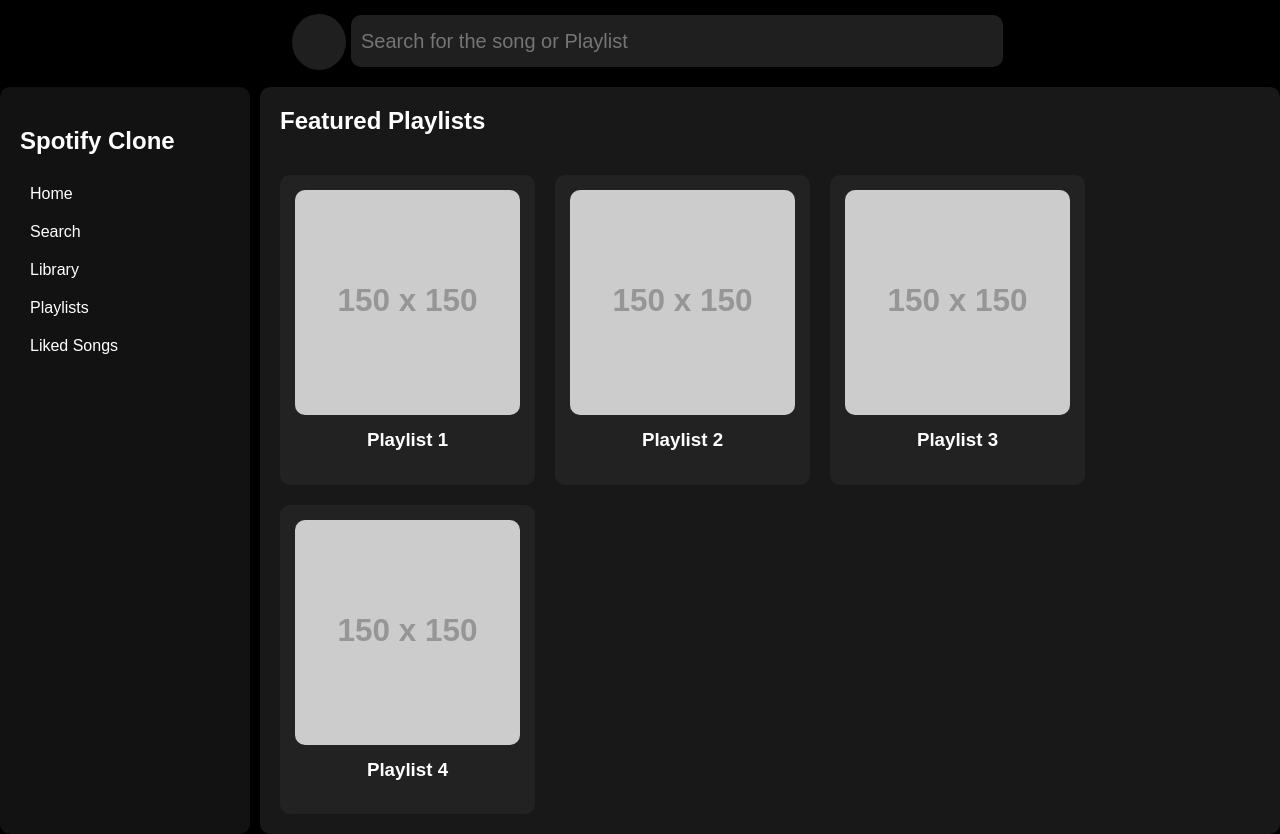
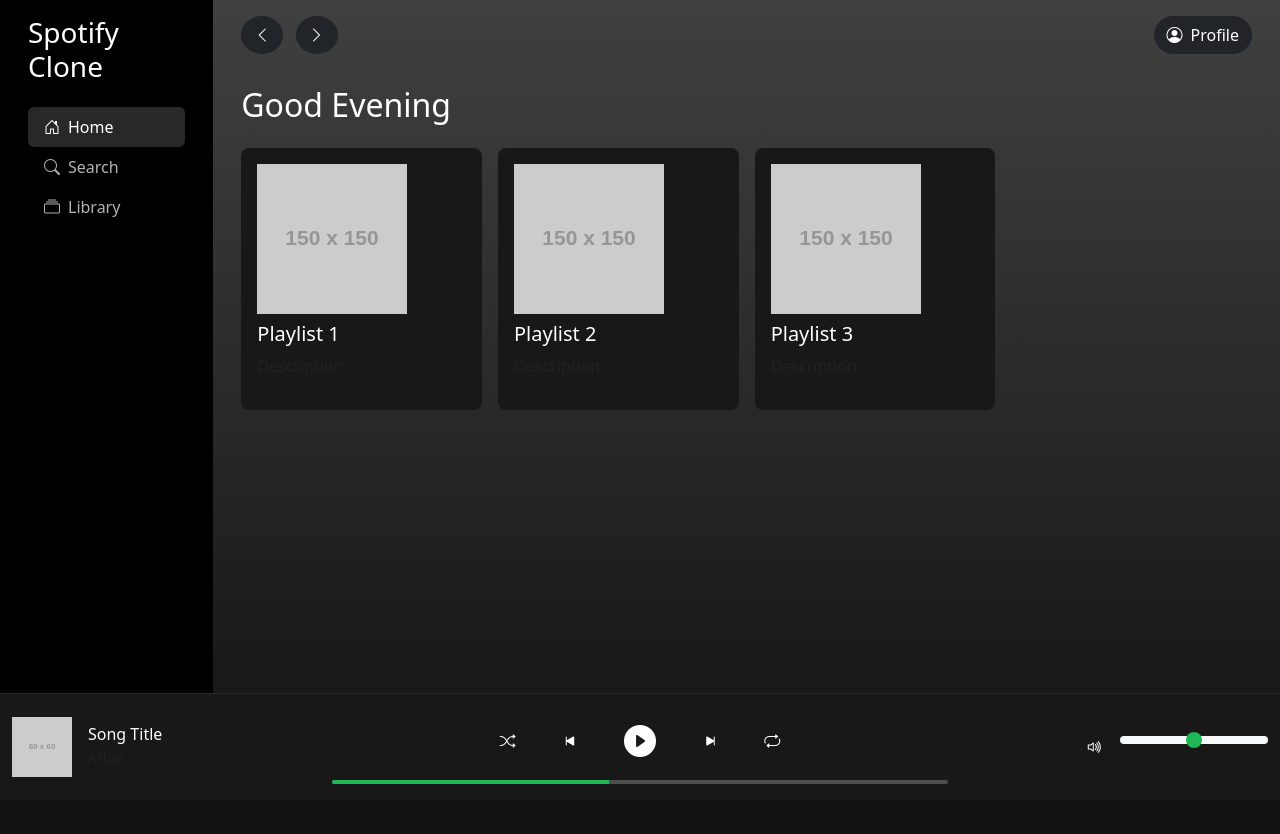
Before and after one commit to Darth0vader0/youtube-vid-mp3-downloader, a website: page layouts.html in a window 1280 px wide. After the commit the page ends 800 px from the top, so only its background shows below. Drawn offline with nearby package versions, Linux system fonts and the light colour scheme; placeholder pictures from the web are drawn by us.

```diff
--- a/layouts.html
+++ b/layouts.html
@@ -3,214 +3,228 @@
 <head>
     <meta charset="UTF-8">
     <meta name="viewport" content="width=device-width, initial-scale=1.0">
-    <title>Spotify-Like Layout</title>
+    <title>Spotify Clone</title>
+    <link href="https://cdn.jsdelivr.net/npm/bootstrap@5.3.0/dist/css/bootstrap.min.css" rel="stylesheet">
+    <link rel="stylesheet" href="https://cdn.jsdelivr.net/npm/bootstrap-icons@1.11.0/font/bootstrap-icons.css">
     <style>
         body {
-            margin: 0;
-            font-family: Arial, sans-serif;
-            display: flex;
-            flex-direction: column;
-            height: 100vh;
-            background-color: black;
-        }
-        section{
-            display: flex;
-            gap: 10px;
-
-        }
-        header{
-            /* position: fixed;
-            top: 0;
-            left: 0;
-            z-index: 1000; */
-            width: 100%;
-            background-color: #000000;
-            border-radius: 15px;
-            margin-bottom: 5px;
-            display: flex;
-            justify-content: center;
-            padding: 10px;
-
-        }
-        header input{
-            background-color: #1f1f1f;
-            border-radius: 10px;
-            border: none;
-            width: 50%;
-            font-size:20px;
-            margin: 5px;
-            height: 50px;
-            padding-left: 10px;
+    background-color: #121212;
+    color: white;
+    min-height: 100vh;
 }
 
-        /* Sidebar */
 .sidebar {
-            width: 20%;
-            max-width: 250px;
-            background-color: #1d1d1d;
-            color: #fff;
-            display: flex;
-            background-color: #121212;
-            border-radius: 10px;
-            flex-direction: column;
-            padding: 20px;
-            box-sizing: border-box;
+    background-color: #000000;
+    min-height: 100vh;
+    padding-bottom: 100px;
 }
 
-        .sidebar h2 {
-            font-size: 1.5rem;
-            margin-bottom: 20px;
+.nav-link {
+    color: #b3b3b3;
 }
 
-        .sidebar ul {
-            list-style: none;
-            padding: 0;
-            margin: 0;
+.nav-link:hover {
+    color: white;
 }
 
-        .sidebar ul li {
-            padding: 10px;
-            cursor: pointer;
-            transition: background-color 0.3s ease;
+.nav-link.active {
+    background-color: #282828 !important;
 }
 
-        .sidebar ul li:hover {
-            background-color: #333;
+.main-content {
+    background: linear-gradient(to bottom, #404040, #121212);
+    min-height: 100vh;
+    padding-bottom: 100px;
 }
 
-        /* Main Content */
-        .main-content {
-            flex-grow: 1;
-            display: flex;
-            flex-direction: column;
+.playlist-card {
     background-color: #181818;
-            border-radius: 10px;
-            color: #fff;
+    padding: 16px;
+    border-radius: 8px;
+    transition: background-color 0.3s;
+    cursor: pointer;
 }
 
-        /* Header */
-
-
-
-
-        /* Content Area */
-        .content {
-            flex-grow: 1;
-            padding: 20px;
-            overflow-y: auto;
-            box-sizing: border-box;
+.playlist-card:hover {
+    background-color: #282828;
 }
 
-        .content h1 {
-            margin-bottom: 20px;
+.player {
+    background-color: #181818;
+    padding: 16px 0;
+    border-top: 1px solid #282828;
 }
 
-        .playlist {
-            display: flex;
-            flex-wrap: wrap;
-            gap: 20px;
+.progress {
+    height: 4px;
+    background-color: #4d4d4d;
 }
 
-        .playlist-item {
-            background-color: #222;
-            border-radius: 10px;
-            padding: 15px;
-            width: calc(25% - 20px); /* Adjust this for more/less items per row */
-            text-align: center;
-            transition: transform 0.3s ease;
-        }
-        #list-title{
-            padding-left: 20px;
-            border-radius: 10px 10px 0 0;
-        }
-        .playlist-item:hover {
-            transform: scale(1.05);
+.progress-bar {
+    background-color: #1db954;
 }
 
-        .playlist-item img {
-            width: 100%;
-            border-radius: 10px;
+.form-range::-webkit-slider-thumb {
+    background: #1db954;
 }
 
-        .playlist-item h3 {
-            margin-top: 10px;
+.btn-link {
+    text-decoration: none;
 }
 
-        /* Footer */
-        .footer {
-            height: 80px;
-            background-color: #282828;
-            display: flex;
-            align-items: center;
-            justify-content: center;
-        }
-        #home{
-            height: 90%;
-            margin-top: 4px;
-            width: 4.22%;
-            background-color: #1f1f1f;
-            border-radius: 50%;
-
-        }
-
-        .footer p {
-            margin: 0;
-            color: #bbb;
+.btn-link:hover {
+    color: #1db954 !important;
 }
     </style>
 </head>
 <body>
-    <header>
-        <div id="home"></div>
-        <input type="text" name="" id="" placeholder="Search for the song or Playlist">
-    </header>
-    <section>
+    <div class="container-fluid">
+        <div class="row">
             <!-- Sidebar -->
-    <div class="sidebar">
-        <h2>Spotify Clone</h2>
-        <ul>
-            <li>Home</li>
-            <li>Search</li>
-            <li>Library</li>
-            <li>Playlists</li>
-            <li>Liked Songs</li>
+            <div class="col-md-3 col-lg-2 sidebar">
+                <div class="d-flex flex-column p-3">
+                    <h3 class="text-white mb-4">Spotify Clone</h3>
+                    <ul class="nav nav-pills flex-column mb-auto">
+                        <li class="nav-item">
+                            <a href="#" class="nav-link active">
+                                <i class="bi bi-house-door me-2"></i>Home
+                            </a>
+                        </li>
+                        <li class="nav-item">
+                            <a href="search.html" class="nav-link">
+                                <i class="bi bi-search me-2"></i>Search
+                            </a>
+                        </li>
+                        <li class="nav-item">
+                            <a href="#" class="nav-link">
+                                <i class="bi bi-collection me-2"></i>Library
+                            </a>
+                        </li>
                     </ul>
+                </div>
             </div>
 
             <!-- Main Content -->
-    <div class="main-content">
-        <!-- Header -->
-           <div id="list-title">
-            <h1>Featured Playlists</h1>
-
+            <div class="col-md-9 col-lg-10 main-content">
+                <div class="content-header p-3">
+                    <div class="d-flex justify-content-between align-items-center">
+                        <div class="nav-buttons">
+                            <button class="btn btn-dark rounded-circle me-2">
+                                <i class="bi bi-chevron-left"></i>
+                            </button>
+                            <button class="btn btn-dark rounded-circle">
+                                <i class="bi bi-chevron-right"></i>
+                            </button>
                         </div>
-
-        <!-- Content -->
-        <div class="content">
-
-            <div class="playlist">
-                <div class="playlist-item">
-                    <img src="https://via.placeholder.com/150" alt="Playlist Cover">
-                    <h3>Playlist 1</h3>
-                </div>
-                <div class="playlist-item">
-                    <img src="https://via.placeholder.com/150" alt="Playlist Cover">
-                    <h3>Playlist 2</h3>
-                </div>
-                <div class="playlist-item">
-                    <img src="https://via.placeholder.com/150" alt="Playlist Cover">
-                    <h3>Playlist 3</h3>
-                </div>
-                <div class="playlist-item">
-                    <img src="https://via.placeholder.com/150" alt="Playlist Cover">
-                    <h3>Playlist 4</h3>
+                        <div class="user-menu">
+                            <button class="btn btn-dark rounded-pill">
+                                <i class="bi bi-person-circle me-2"></i>Profile
+                            </button>
                         </div>
                     </div>
                 </div>
 
-    </section>
+                <!-- Playlists -->
+                <div class="p-3">
+                    <h2 class="text-white mb-4">Good Evening</h2>
+                    <div class="row g-3">
+                        <div class="col-sm-6 col-md-4 col-lg-3">
+                            <div class="playlist-card">
+                                <img src="https://via.placeholder.com/150" alt="Playlist" class="img-fluid mb-2">
+                                <h5 class="text-white">Playlist 1</h5>
+                                <p class="text-muted">Description</p>
+                            </div>
+                        </div>
+                        <div class="col-sm-6 col-md-4 col-lg-3">
+                            <div class="playlist-card">
+                                <img src="https://via.placeholder.com/150" alt="Playlist" class="img-fluid mb-2">
+                                <h5 class="text-white">Playlist 2</h5>
+                                <p class="text-muted">Description</p>
+                            </div>
+                        </div>
+                        <div class="col-sm-6 col-md-4 col-lg-3">
+                            <div class="playlist-card">
+                                <img src="https://via.placeholder.com/150" alt="Playlist" class="img-fluid mb-2">
+                                <h5 class="text-white">Playlist 3</h5>
+                                <p class="text-muted">Description</p>
+                            </div>
+                        </div>
+                    </div>
+                </div>
+            </div>
+        </div>
 
+        <!-- Player -->
+        <div class="player fixed-bottom">
+            <div class="container-fluid">
+                <div class="row align-items-center">
+                    <div class="col-md-3">
+                        <div class="d-flex align-items-center">
+                            <img src="https://via.placeholder.com/60" alt="Now Playing" class="me-3">
+                            <div>
+                                <h6 class="text-white mb-0">Song Title</h6>
+                                <small class="text-muted">Artist</small>
+                            </div>
+                        </div>
+                    </div>
+                    <div class="col-md-6">
+                        <div class="player-controls text-center">
+                            <button class="btn btn-link text-white mx-2"><i class="bi bi-shuffle"></i></button>
+                            <button class="btn btn-link text-white mx-2"><i class="bi bi-skip-start-fill"></i></button>
+                            <button class="btn btn-link text-white mx-2"><i class="bi bi-play-circle-fill fs-2"></i></button>
+                            <button class="btn btn-link text-white mx-2"><i class="bi bi-skip-end-fill"></i></button>
+                            <button class="btn btn-link text-white mx-2"><i class="bi bi-repeat"></i></button>
+                        </div>
+                        <div class="progress mt-2">
+                            <div class="progress-bar" role="progressbar" style="width: 45%"></div>
+                        </div>
+                    </div>
+                    <div class="col-md-3">
+                        <div class="volume-controls text-end">
+                            <button class="btn btn-link text-white"><i class="bi bi-volume-up"></i></button>
+                            <input type="range" class="form-range d-inline-block w-50">
+                        </div>
+                    </div>
+                </div>
+            </div>
+        </div>
+    </div>
 
-    </div>
+    <script src="https://cdn.jsdelivr.net/npm/bootstrap@5.3.0/dist/js/bootstrap.bundle.min.js"></script>
+    <script >
+        document.addEventListener('DOMContentLoaded', function() {
+    // Play button functionality
+    const playButton = document.querySelector('.bi-play-circle-fill').parentElement;
+    let isPlaying = false;
+
+    playButton.addEventListener('click', function() {
+        const icon = this.querySelector('i');
+        if (isPlaying) {
+            icon.classList.remove('bi-pause-circle-fill');
+            icon.classList.add('bi-play-circle-fill');
+        } else {
+            icon.classList.remove('bi-play-circle-fill');
+            icon.classList.add('bi-pause-circle-fill');
+        }
+        isPlaying = !isPlaying;
+    });
+
+    // Volume control functionality
+    const volumeRange = document.querySelector('.form-range');
+    const volumeIcon = document.querySelector('.bi-volume-up');
+
+    volumeRange.addEventListener('input', function() {
+        if (this.value < 1) {
+            volumeIcon.classList.replace('bi-volume-up', 'bi-volume-mute');
+        } else if (this.value < 50) {
+            volumeIcon.classList.replace('bi-volume-up', 'bi-volume-down');
+            volumeIcon.classList.replace('bi-volume-mute', 'bi-volume-down');
+        } else {
+            volumeIcon.classList.replace('bi-volume-down', 'bi-volume-up');
+            volumeIcon.classList.replace('bi-volume-mute', 'bi-volume-up');
+        }
+    });
+});
+    </script>
 </body>
 </html>
```
Also changed, not shown: search.html (added, +338 -0 lines). Lines whose indentation alone changed are shown as unchanged.
